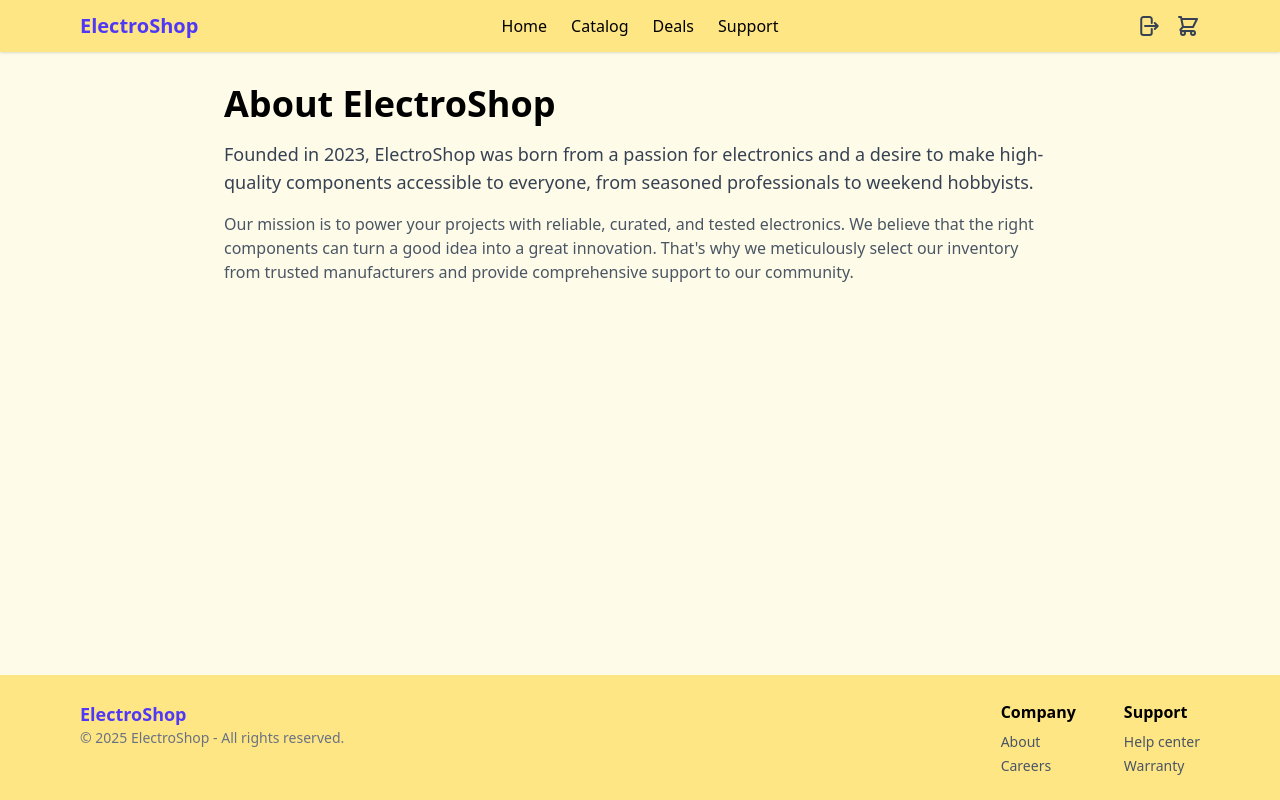
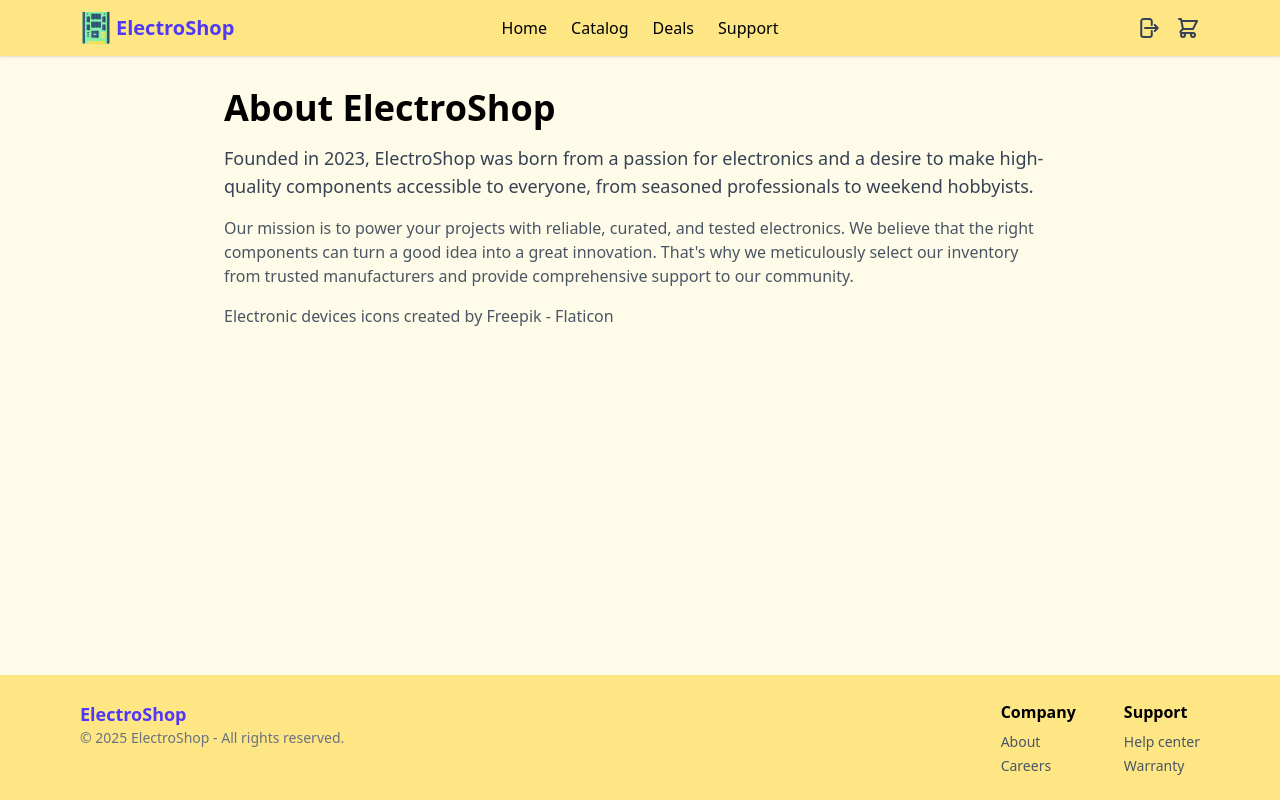
Before and after one commit to ByrnorOCount/electronics-shop, a React (Vite) app in the folder frontend/: page /about in a window 1280 px wide. Built offline with nearby package versions, Linux system fonts and the light colour scheme; no server answers.

Commit message:
Add logo.svg and favicon.ico

```diff
--- a/frontend/index.html
+++ b/frontend/index.html
@@ -1,12 +1,18 @@
 <!DOCTYPE html>
 <html lang="en">
+
 <head>
   <meta charset="UTF-8" />
+  <link rel="icon" type="image/x-icon" href="/favicon.ico?v=1" />
+  <!-- v=1 to fix browser cache -->
   <meta name="viewport" content="width=device-width, initial-scale=1.0" />
-    <title>Online Shop</title>
+  <meta name="description" content="Your one-stop shop for the latest electronics and gadgets." />
+  <title>Electronics Shop</title>
 </head>
+
 <body>
   <div id="root"></div>
   <script type="module" src="/src/main.jsx"></script>
 </body>
+
 </html>
--- a/frontend/src/components/layout/Header.jsx
+++ b/frontend/src/components/layout/Header.jsx
@@ -14,7 +14,8 @@
   return (
     <header className="sticky top-0 bg-amber-200 shadow-sm z-50">
       <div className="relative max-w-6xl mx-auto flex items-center justify-between px-4 py-3">
-        <Link to="/" className="text-xl font-bold text-indigo-600">
+        <Link to="/" className="flex items-center text-xl font-bold text-indigo-600">
+          <img src="/logo.svg" alt="ElectroShop Logo" className="h-8 w-auto mr-1" />
           ElectroShop
         </Link>
         <nav className="hidden md:flex gap-6 absolute left-1/2 -translate-x-1/2">
@@ -26,9 +27,9 @@
         <div className="flex items-center gap-4">
           {token ? (
             <Link to="/profile" title="My Account" className="flex items-center">
-                <svg xmlns="http://www.w3.org/2000/svg" className="h-6 w-6 text-gray-700 hover:text-indigo-600" fill="none" viewBox="0 0 24 24" stroke="currentColor">
-                  <path strokeLinecap="round" strokeLinejoin="round" strokeWidth={2} d="M16 7a4 4 0 11-8 0 4 4 0 018 0zM12 14a7 7 0 00-7 7h14a7 7 0 00-7-7z" />
-                </svg>
+              <svg xmlns="http://www.w3.org/2000/svg" className="h-6 w-6 text-gray-700 hover:text-indigo-600" fill="none" viewBox="0 0 24 24" stroke="currentColor">
+                <path strokeLinecap="round" strokeLinejoin="round" strokeWidth={2} d="M16 7a4 4 0 11-8 0 4 4 0 018 0zM12 14a7 7 0 00-7 7h14a7 7 0 00-7-7z" />
+              </svg>
             </Link>
           ) : (
             <Link to="/login" title="Sign In" className="flex items-center">
--- a/frontend/src/pages/AboutPage.jsx
+++ b/frontend/src/pages/AboutPage.jsx
@@ -10,6 +10,8 @@
       <p className="text-gray-600">
         Our mission is to power your projects with reliable, curated, and tested electronics. We believe that the right components can turn a good idea into a great innovation. That's why we meticulously select our inventory from trusted manufacturers and provide comprehensive support to our community.
       </p>
+      <div className="my-4" />
+      <a className="text-gray-600" href="https://www.flaticon.com/free-icon/ssd_4944503?term=electronic+devices&page=2&position=17&origin=style&related_id=4944503" title="ssd icons">Electronic devices icons created by Freepik - Flaticon</a>
     </div>
   );
 };
```
Also changed, not shown: frontend/public/logo.svg (added), 1 other file (tests, documents, lock files or other folders). Lines whose indentation alone changed are shown as unchanged.
